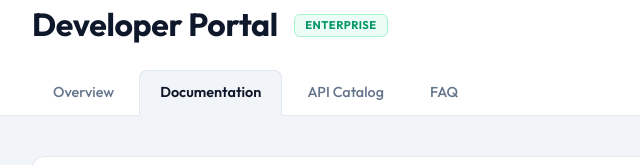
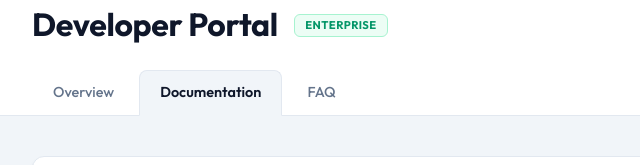
Before and after one commit to mermert1/adessoShowroom, a website built with Vite: page buendnis/index.html in a window 1280 px wide. Both pictures are taken after a click on the button "Dokumentation starten". Shown: the part 160-325 px from the top of the page, 0-640 px from the left. Built offline with nearby package versions, Linux system fonts and the light colour scheme.

Commit message:
feat: introduce Bündnis Developer Portal with new HTML structure and JavaScript functionality.

```diff
--- a/buendnis/index.html
+++ b/buendnis/index.html
@@ -103,7 +103,7 @@
             <nav class="drupal-tabs">
                 <a href="#" class="active" data-v1-view="home">Overview</a>
                 <a href="#" data-v1-view="docs">Documentation</a>
-                <a href="#" data-v1-view="api">API Catalog</a>
+                <a href="#" data-v1-view="api" class="auth-only" style="display:none;">API Catalog</a>
                 <a href="#" data-v1-view="faq">FAQ</a>
             </nav>
         </div>
--- a/buendnis/portal.js
+++ b/buendnis/portal.js
@@ -16,10 +16,10 @@ document.addEventListener('DOMContentLoaded', () => {
         }
     }
 
-    // Check for saved theme or system preference
+    // Check for saved theme
     const savedTheme = localStorage.getItem('buendnis_theme');
-    const systemDark = window.matchMedia && window.matchMedia('(prefers-color-scheme: dark)').matches;
-    const isDark = savedTheme === 'dark' || (!savedTheme && systemDark);
+    // Default to light if no preference is saved
+    const isDark = savedTheme === 'dark';
 
     if (isDark) {
         document.body.setAttribute('data-theme', 'dark');
@@ -41,6 +41,12 @@ document.addEventListener('DOMContentLoaded', () => {
 
     // --- View Switching ---
     function switchV1View(viewName) {
+        // Auth check for certain views
+        if (viewName === 'api' && !portalAuthenticated) {
+            openModal();
+            return;
+        }
+
         document.querySelectorAll('.v1-view').forEach(v => {
             v.style.display = 'none';
         });
@@ -94,6 +100,9 @@ document.addEventListener('DOMContentLoaded', () => {
     const btnCloseModal = document.getElementById('close-portal-login');
     const btnSubmitLogin = document.getElementById('btn-portal-submit-login');
     let portalAuthenticated = false;
+
+    // Initial auth check to hide elements for guests
+    document.querySelectorAll('.auth-only').forEach(el => el.style.display = 'none');
 
     function openModal(e) {
         if (e) e.preventDefault();
```
